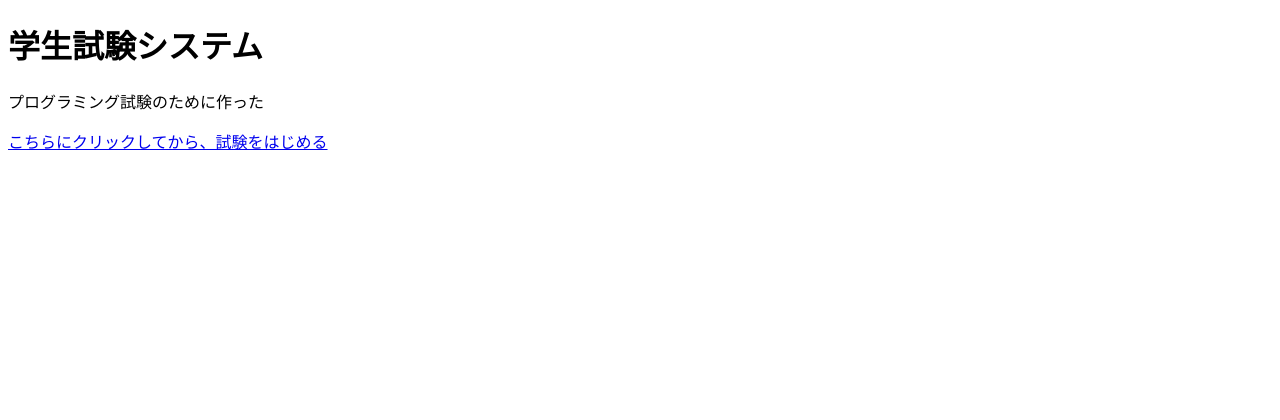
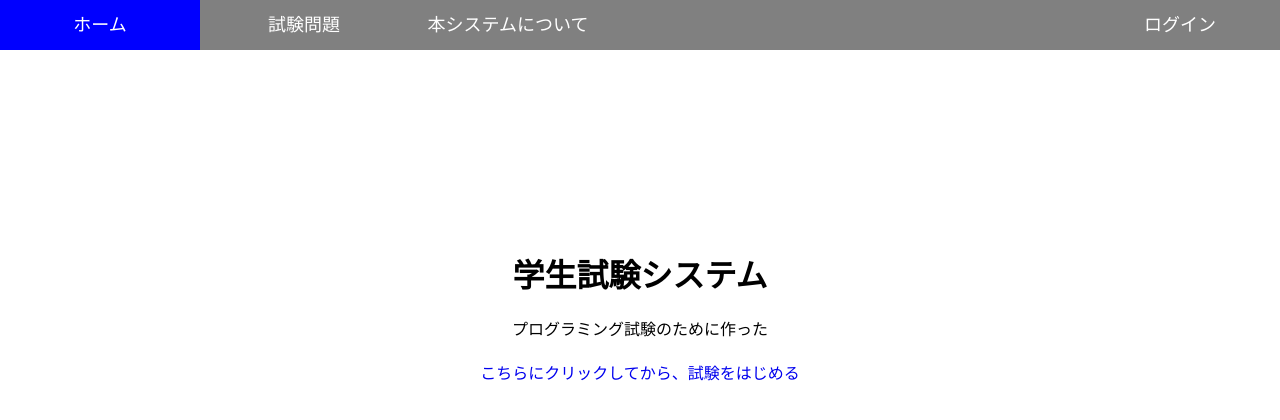
Before and after one commit to soukenki/OnlineJudge, a plain HTML site: page oj_server/wwwroot/index.html in a window 1280 px wide. Drawn offline with Linux system fonts and the light colour scheme.

Commit message:
11/9 更新前端页面和负载均衡

```diff
--- a/oj_server/wwwroot/index.html
+++ b/oj_server/wwwroot/index.html
@@ -5,38 +5,100 @@
     <meta charset="UTF-8">
     <meta name="viewport" content="width=device-width, initial-scale=1.0">
     <title>学生試験システム</title>
+    <style>
+        /* 起手式, 100%保证我们的样式设置可以不受默认影响 */
+        * {
+            /* 消除网页的默认外边距 */
+            margin: 0px;
+            /* 消除网页的默认内边距 */
+            padding: 0px;
+        }
+
+        html,
+        body {
+            width: 100%;
+            height: 100%;
+        }
+
+        .container .content {
+            /* 设置标签的宽度 */
+            width: 800px;
+            /* 用来调试 */
+            /* background-color: #ccc; */
+            /* 整体居中 */
+            margin: 0px auto;
+            /* 设置文字居中 */
+            text-align: center;
+            /* 设置上外边距 */
+            margin-top: 200px;
+        }
+
+        .container .content .font_ {
+            /* 设置标签为块级元素，独占一行，可以设置高度宽度等属性 */
+            display: block;
+            /* 设置每个文字的上外边距 */
+            margin-top: 20px;
+            /* 去掉a标签的下划线 */
+            text-decoration: none;
+            /* 设置字体大小
+            font-size: larger; */
+        }
+
+
+        .container .navbar {
+            width: 100%;
+            height: 50px;
+            background-color: grey;
+            /* 给父级标签设置overflow，取消后续float带来的影响 */
+            overflow: hidden;
+        }
+
+        .container .navbar a {
+            /* 设置a标签是行内块元素，允许你设置宽度 */
+            display: inline-block;
+            /* 设置a标签的宽度,a标签默认行内元素，无法设置宽度 */
+            width: 200px;
+            /* 设置字体颜色 */
+            color: white;
+            /* 设置字体的大小 */
+            font-size: large;
+            /* 设置文字的高度和导航栏一样的高度 */
+            line-height: 50px;
+            /* 去掉a标签的下划线 */
+            text-decoration: none;
+            /* 设置a标签中的文字居中 */
+            text-align: center;
+        }
+
+        /* 设置鼠标事件 */
+        .container .navbar a:hover {
+            background-color: blue;
+        }
+
+        .container .navbar .login {
+            float: right;
+        }
+    </style>
 </head>
 
 <body>
-    <h1>学生試験システム</h1>
-    <p>プログラミング試験のために作った</p>
-    <a href="/all_questions">こちらにクリックしてから、試験をはじめる</a>
-    <!-- <table>
-        <tr>
-            <th>問題番号</th>
-            <th>テーマ</th>
-            <th>レベル</th>
-        </tr>
-        <tr>
+    <div class="container">
+        <!-- 导航栏-->
+        <div class="navbar">
+            <a href="/">ホーム</a>
+            <a href="/all_questions">試験問題</a>
+            <!-- <a href="#">メッセージ</a> -->
+            <a class="login" href="#">ログイン</a>
+            <a href="#">本システムについて</a>
+        </div>
+        <!-- 网页内容-->
+        <div class="content">
+            <h1 class="font_">学生試験システム</h1>
+            <p class="font_">プログラミング試験のために作った</p>
+            <a class="font_" href="/all_questions">こちらにクリックしてから、試験をはじめる</a>
+        </div>
+    </div>
 
-            <td>1111</td>
-            <td>22</td>
-            <td>3</td>
-        </tr>
-        <tr>
-
-            <td>1111</td>
-            <td>22</td>
-            <td>3</td>
-        </tr>
-        <tr>
-
-            <td>1111</td>
-            <td>22</td>
-            <td>3</td>
-        </tr>
-
-    </table> -->
 </body>
 
 </html>
```
Also changed, not shown: oj_server/template_html/all_questions.html (+116 -3 lines), 10 other files.
